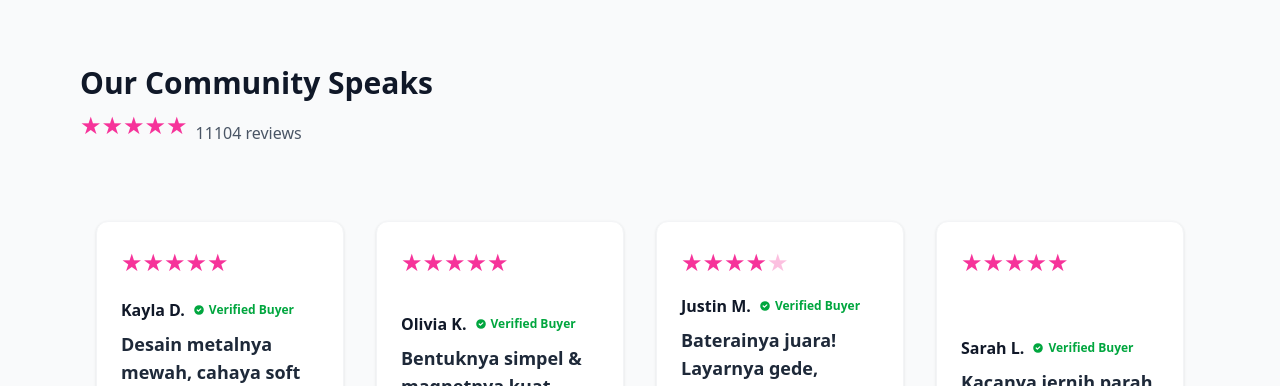
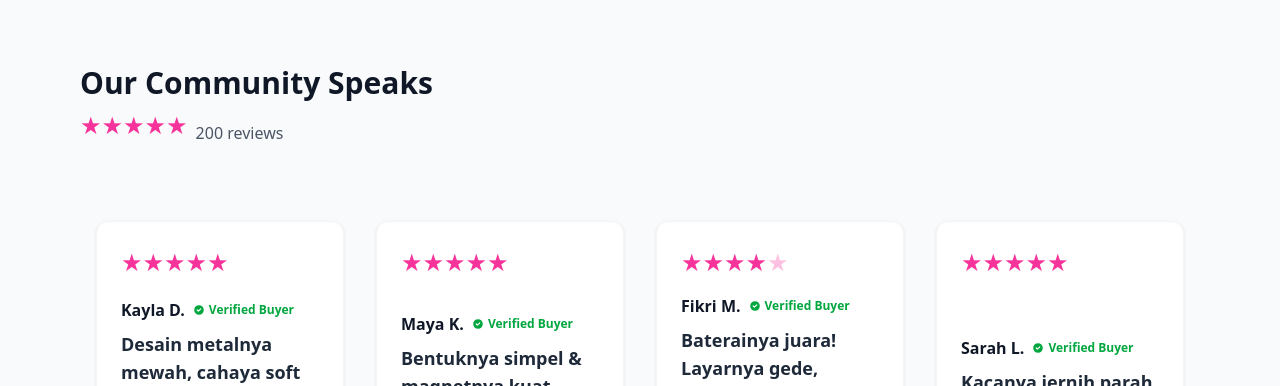
Before and after one commit to chiesazn-coder/clickclicknew, a React (Vite) app: page / in a window 1280 px wide. Shown: the part 2480-2866 px from the top of the page. Built offline with nearby package versions, Linux system fonts and the light colour scheme.

Commit message:
final kayanya

```diff
--- a/src/components/CustomerReviewsSlider.jsx
+++ b/src/components/CustomerReviewsSlider.jsx
@@ -3,8 +3,8 @@ import React from 'react';
 // Data Ulasan Dummy
 const reviews = [
     { id: 1, user: "Kayla D.", rating: 5, status: "Verified Buyer", text: "Desain metalnya mewah, cahaya soft banget di muka. Cocok buat yang suka look minimalis.", product: "CLICKCLICK M4" },
-    { id: 2, user: "Olivia K.", rating: 5, status: "Verified Buyer", text: "Bentuknya simpel & magnetnya kuat. Praktis banget dibawa buat ngonten harian.", product: "CLICKCLICK T8D" },
-    { id: 3, user: "Justin M.", rating: 4, status: "Verified Buyer", text: "Baterainya juara! Layarnya gede, sangat membantu buat live durasi lama.", product: "CLICKCLICK T3B" },
+    { id: 2, user: "Maya K.", rating: 5, status: "Verified Buyer", text: "Bentuknya simpel & magnetnya kuat. Praktis banget dibawa buat ngonten harian.", product: "CLICKCLICK T8D" },
+    { id: 3, user: "Fikri M.", rating: 4, status: "Verified Buyer", text: "Baterainya juara! Layarnya gede, sangat membantu buat live durasi lama.", product: "CLICKCLICK T3B" },
     // Tambahkan ulasan keempat untuk memastikan tampilan 3 kolom (satu tersembunyi/di-scroll)
     { id: 4, user: "Sarah L.", rating: 5, status: "Verified Buyer", text: "Kacanya jernih parah. Detail wajah kelihatan tajam tapi tetep natural.", product: "CLICKCLCIK T1M" },
 ];
@@ -64,7 +64,7 @@ const CustomerReviewsSlider = () => {
                     <h2 className="text-3xl font-bold text-gray-900 mb-2">Our Community Speaks</h2>
                     <div className="flex items-center text-pink-500">
                         <StarRating count={5} />
-                        <span className="ml-2 text-gray-600 font-medium">11104 reviews</span>
+                        <span className="ml-2 text-gray-600 font-medium">200 reviews</span>
                     </div>
                 </div>
 
```
